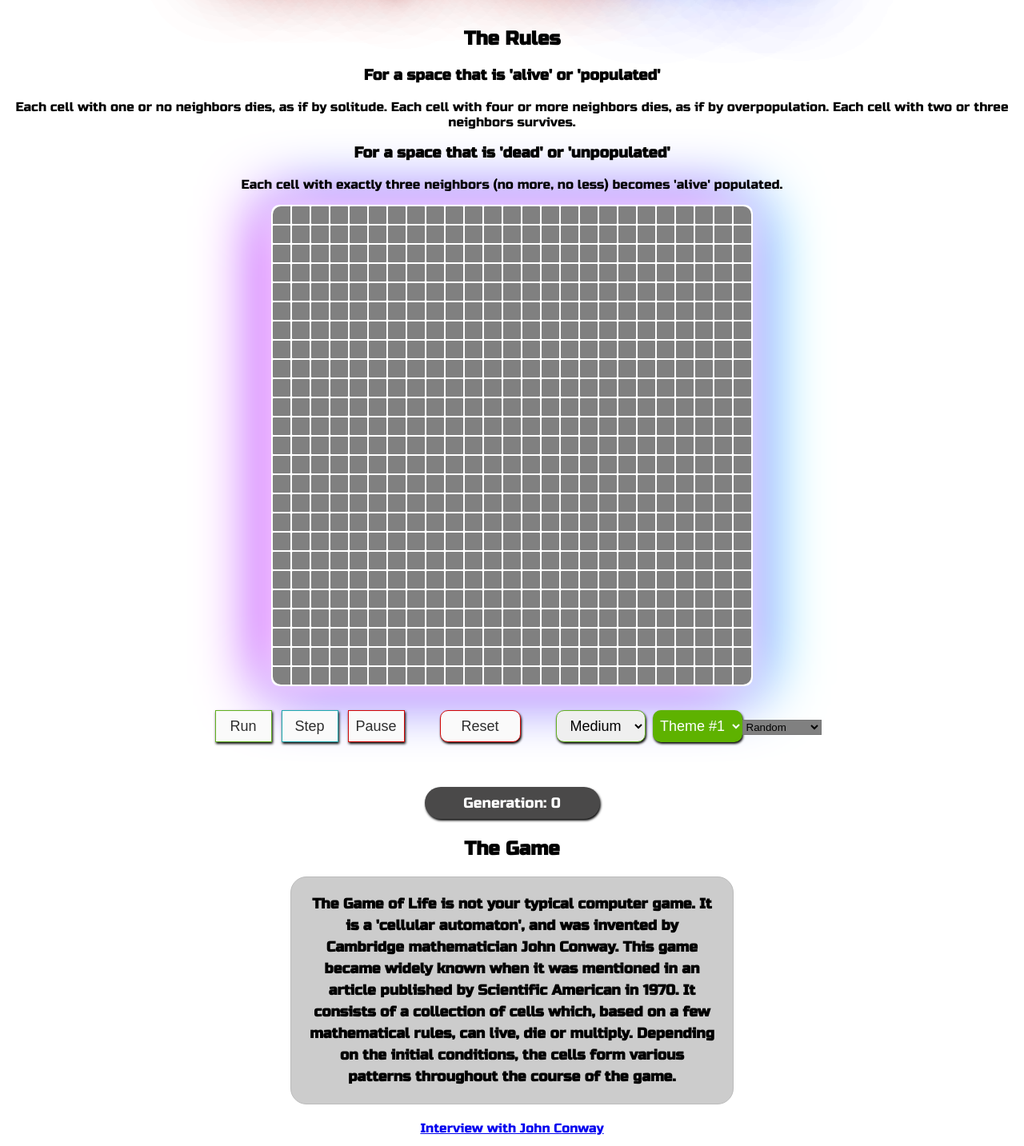
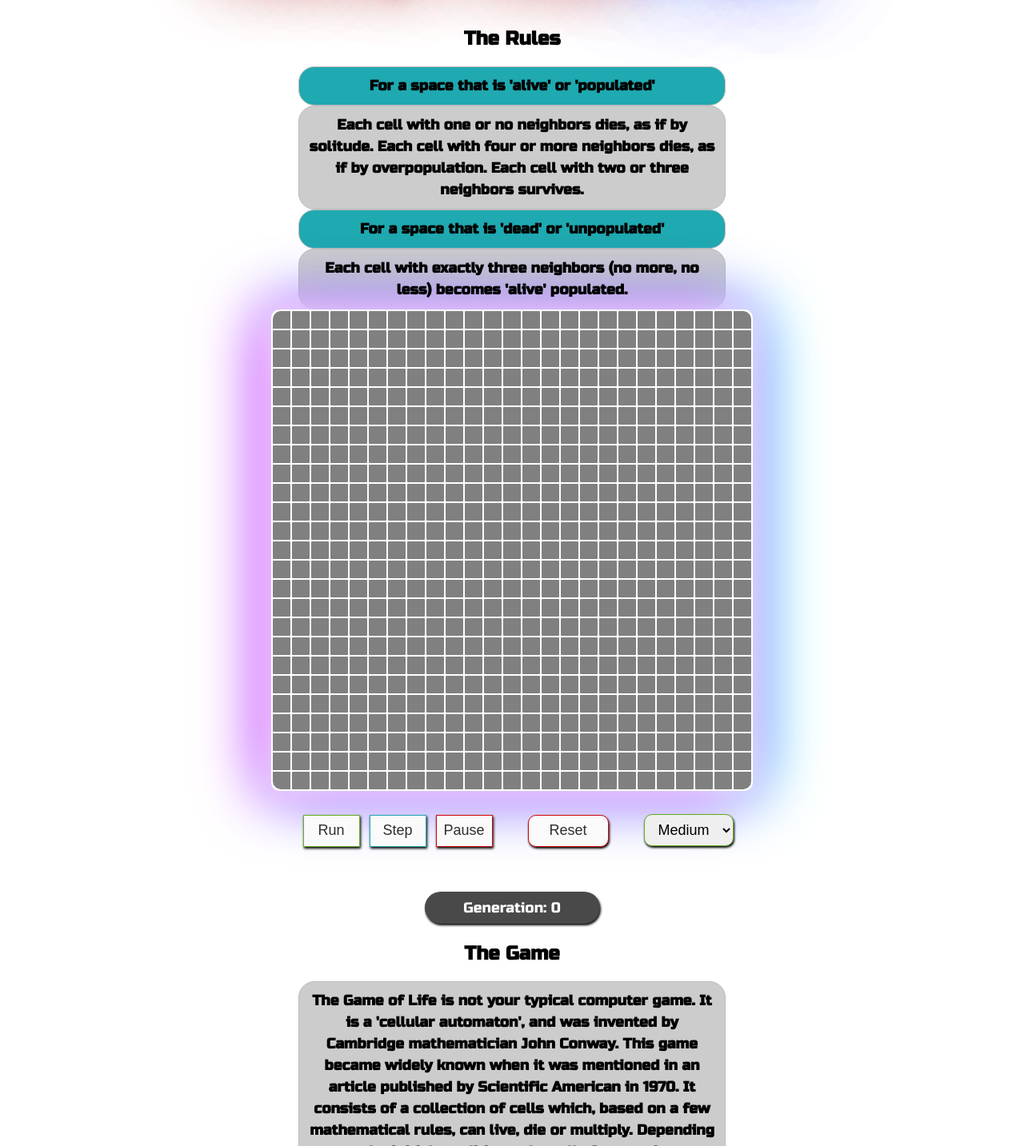
Before and after one commit to KateAnn19/CS_BuildWeek1, a React (Create React App) app in the folder conways/: page / in a window 1280 px wide. Shown: the part 137-1570 px from the top of the page at 80% size. Built offline with nearby package versions, Linux system fonts and the light colour scheme; a web font is replaced by a local one.

Commit message:
changed styling back

```diff
--- a/conways/src/Board.css
+++ b/conways/src/Board.css
@@ -1,3 +1,9 @@
+.container{
+
+}
+
+
+
 .Board {
     margin: 0 auto;
     border-radius: 10px;
@@ -179,9 +185,9 @@
   }
 
   .text {
-    margin: 20px auto;
+    margin: 0 auto;
     background-color: #ccc;
-    padding: 20px;
+    padding: 10px;
     border: 1px solid #bbb;
     border-radius: 20px;
     font-weight: bold;
@@ -189,3 +195,19 @@
     width: 40%;
     line-height: 1.5;
 }
+
+.text-title {
+    margin: 0 auto;
+    background-color: #1FA9B0;
+    padding: 10px;
+    border: 1px solid #bbb;
+    border-radius: 20px;
+    font-weight: bold;
+    font-size: 18px;
+    width: 40%;
+    line-height: 1.5;
+}
+
+.text-center{
+    margin: 20px 0;
+}
--- a/conways/src/Board.js
+++ b/conways/src/Board.js
@@ -4,15 +4,19 @@ import { Patterns } from "./Patterns";
 import Cell from "./Cell";
 import produce from "immer";
 
+
+// todo:
+// add drop down menu with possible configurations for user to start with
+// add drop down menu or bar that user can adjust board size with
+// implement color themes
+// refactor and re-organize code
+    // add comments above all functions and some logic for colleqgue
+    // rename variables and function names
+    // refactor functions and logic
+
+
 //board sizes menu
 //25, 50, 75, 100
-
-// let patterns = [
-//   "random", "glider",
-//   "glider gun","pulsar",
-//   "spaceship","R-pentomino",
-//   "diehard","unnamed","clear board"]
-
 let patterns = [
   "random", "glider",
   "glider gun","pulsar",
@@ -40,7 +44,6 @@ function Board(props) {
 
   const [cells, setCells] = useState(() => {
     let board = [];
-    // TODO: create array-of-arrays of true/false values
     for (let y = 0; y < boardsize; y++) {
       let row = [];
       for (let x = 0; x < boardsize; x++) {
@@ -159,9 +162,6 @@ function Board(props) {
     setTimeout(null);
   }
 
-
-
-
   function start() {
     setRunning(!running);
     if(!running){
@@ -169,7 +169,6 @@ function Board(props) {
       runIteration();
     }
   }
-
 
   function clear() {
     //clears the board and turns all cells dead
@@ -205,9 +204,6 @@ function Board(props) {
     setGeneration(genCounter);
   }
 
-  function randomBoard(){
-
-  }
 
   function changeColorScheme(event){
     var value = event.target.value;
@@ -229,42 +225,40 @@ function Board(props) {
 
 
   return (
-    <div className="container">
+    <>
     <div className='Board-title'>
       <div className='neon-orange'>Conway's Game</div>
       <div className='neon-blue'>Of Life</div>
     </div>
+    <div className="container">
+
         <div className="Rules">
           <h2>The Rules</h2>
-        <h3>For a space that is 'alive' or 'populated'</h3>
-        <p>
+          <h3 className="text-title">For a space that is 'alive' or 'populated'</h3>
+          <p className="text">
             Each cell with one or no neighbors dies, as if by solitude. Each cell
             with four or more neighbors dies, as if by overpopulation. Each cell
             with two or three neighbors survives.
           </p>
-        <h3>For a space that is 'dead' or 'unpopulated'</h3>
-        <p>
+          <h3 className="text-title">For a space that is 'dead' or 'unpopulated'</h3>
+          <p className="text">
             Each cell with exactly three neighbors (no more, no less) becomes
             'alive' populated.
           </p>
+          {makeEmptyTable()}
         </div>
-      {makeEmptyTable()}
+
         <div id="controls">
           <button className="btn control" id="run" onClick={start}>Run</button>
           <button className="btn control" id="step" onClick={advanceOneGeneration}>Step</button>
           <button className="btn control" id="pause" onClick={stop}>Pause</button>
           <button className="btn" id="reset" onClick={clear}>Reset</button>
-
-
           <select id="speed-select" onChange={changeSimSpeed}>
             <option value="slow">Slow</option>
             <option value="medium" selected="selected">Medium</option>
             <option value="fast">Fast</option>
           </select>
-          <select id="color-scheme"
-                  onChange={changeColorScheme}
-                  style={{backgroundColor: boardcolor,
-                          color: boardcolor === "#CACACA" ? "#2E2E2E" : "#FFFFFF"}}>
+          {/* <select id="color-scheme" onChange={changeColorScheme} style={{backgroundColor: boardcolor, color: boardcolor === "#CACACA" ? "#2E2E2E" : "#FFFFFF"}}>
             <option value="one">Theme #1</option>
             <option value="two">Theme #2</option>
             <option value="three">Theme #3</option>
@@ -280,19 +274,16 @@ function Board(props) {
             <option value="six">R-pentomino</option>
             <option value="seven">Diehard</option>
             <option value="eight">Unnamed</option>
-          </select>
+          </select> */}
         </div>
-      <div className="controls">
-
-      {/* <button
-        onClick={start}
-      >
-        {running ? "stop" : "start"}
-      </button> */}
-        {/* <button onClick={clear}>Clear Board</button> */}
         <div id="gen-box">
           <p id="generation">Generation: {generation}</p>
         </div>
+
+    </div>
+
+
+
         <div className="Explanation">
           <h2>The Game</h2>
           <p className="text">
@@ -306,23 +297,8 @@ function Board(props) {
           </p>
           <p className="text-center"><a href="https://www.youtube.com/watch?v=E8kUJL04ELA">Interview with John Conway</a></p>
         </div>
-      </div>
-    </div>
+    </>
   );
 }
 
 export default Board;
-
-// todo:
-// add drop down menu with possible configurations for user to start with
-// add onClick to start button to start simulation
-// add onClick to stop button to stop simulation
-// add onClick to pause button to pause simulation
-// add drop down menu or bar that user can adjust board size with
-// make sure generations of simulation are being calculated with every re-render
-// add onClick to every cell
-// create logic for cells
-// create function for detecting neighbors
-// state of board:
-//    #each generation
-//      #whether cells or dead or alive
```
Lines whose indentation alone changed are shown as unchanged.
